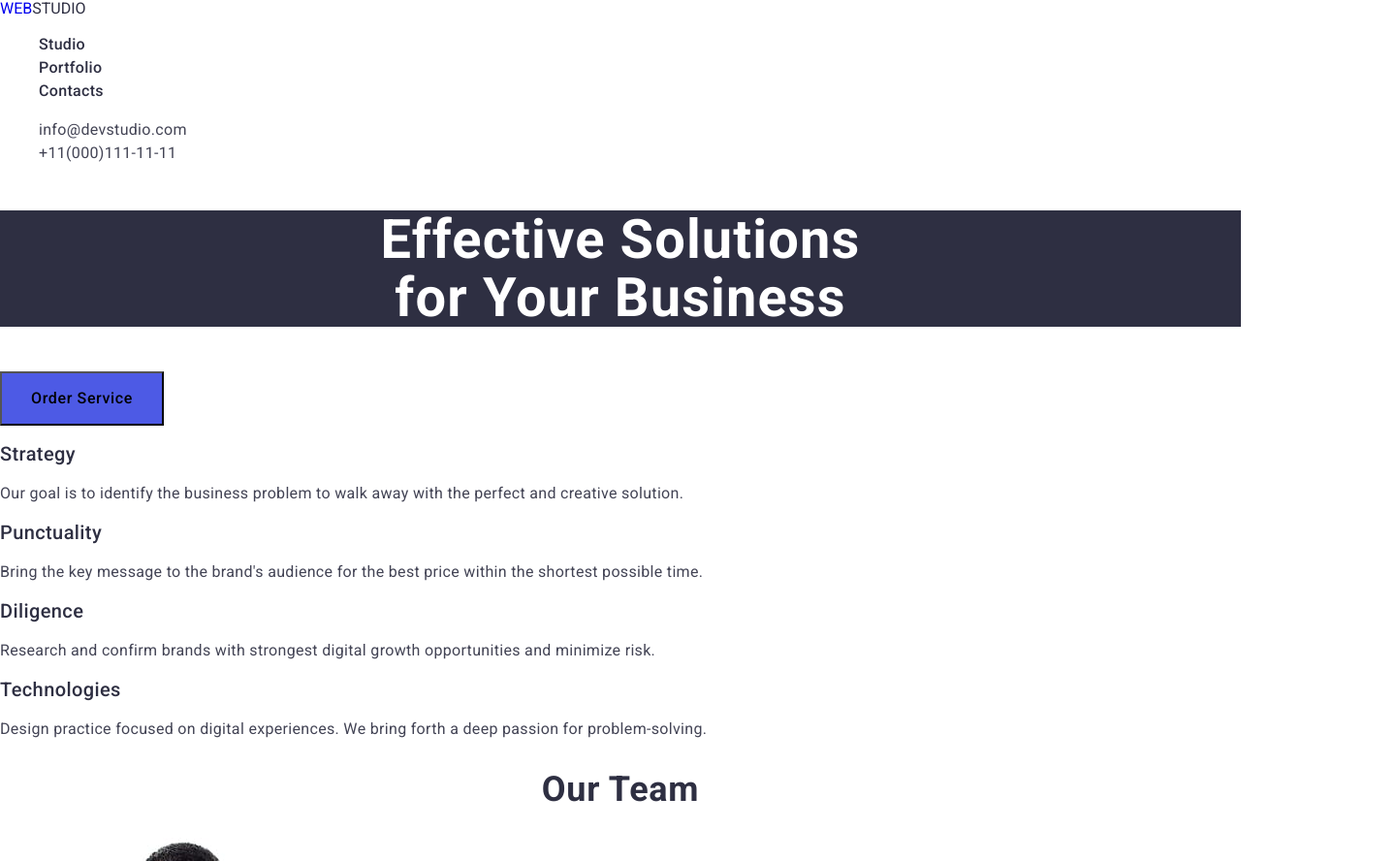
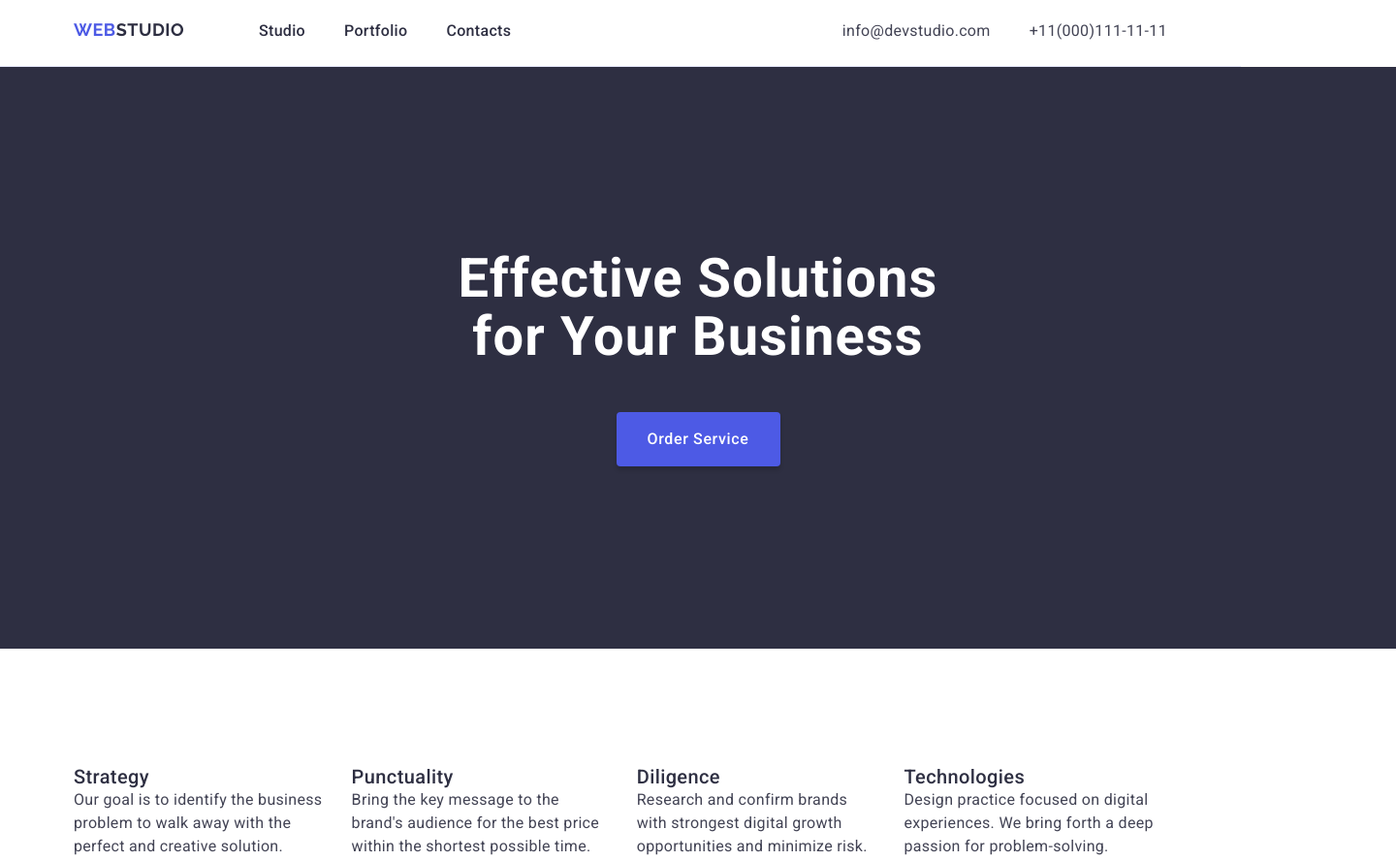
Before and after one commit to VadymEra/testingmyskills, a plain HTML site: page index.html in a window 1280 px wide. Shown: the top 888 px of the page at 97% size, 1440 px wide, since content can reach past the window. Drawn offline with nearby package versions, Linux system fonts and the light colour scheme.

Commit message:
fix code

```diff
--- a/css/styles.css
+++ b/css/styles.css
@@ -1,7 +1,13 @@
-body {
-    color: #434455;
-    font-family: "Roboto", "Raleway", sans-serif;
-    background-color: #ffffff;
+/* #region base reset */
+
+h1,
+h2,
+h3,
+h4,
+h5,
+h6,
+p {
+  margin: 0;
 }
 
 a {
@@ -11,16 +17,77 @@ a {
 
 ul {
   list-style: none;
+  margin: 0;
+  padding: 0;
 }
+
+
+button {
+  cursor: pointer;
+}
+
+* {
+  box-sizing: border-box;
+}
+
+/* #endregion */
+
+/* #region base set */
+body {
+    color: #434455;
+    font-family: "Roboto", "Raleway", sans-serif;
+    background-color: #ffffff; }
+
+img {
+  display: block;
+  width: 100%;
+  max-width: 100%;
+  height: auto;
+}
+
+.section {
+    padding: 120px 0;
+}
+
+.container {
+    max-width: 1158px;
+    width: 100%;
+    padding-left: 15px;
+    padding-right: 15px;
+    margin-left: auto;
+    margin-right: auto;
+}
+
+/* #endregion */
+
+/* #region header */
 /* logo header-footer */
 .logo-header {
   width: 115px;
   height: 24px;
+  font-family: "Raleway", sans-serif;
+  font-weight: 700;
+  font-size: 18px;
+  line-height: 1.16667;
+  letter-spacing: 0.03em;
+  text-transform: uppercase;
+  color: #4d5ae5;
+  margin-right: 76px;
+
 }
 
 .logo-footer {
   width: 115px;
   height: 24px;
+  width: 115px;
+  height: 24px;
+  font-family: "Raleway", sans-serif;
+  font-weight: 700;
+  font-size: 18px;
+  line-height: 1.16667;
+  letter-spacing: 0.03em;
+  text-transform: uppercase;
+  color: #4d5ae5;
 }
 
 .color-studio-header {
@@ -31,9 +98,40 @@ ul {
   color: #f4f4fd;
 }
 
+.header {
+  padding-bottom: 24px;
+  padding-top: 20px;
+  background-color: #ffffff;
+  opacity: 1;
+  border-bottom: 1px solid #e7e9fc;
+}
 
 
+
+.header-container {
+    display: flex;
+    align-items: center;
+    justify-content: space-between;
+    width: 100%;
+}
 /* navigation header */
+
+.navigation-header {
+  display: flex;
+  align-items: center;
+}
+
+.navigation-list {
+  display: flex;
+  align-items: flex-start;
+  justify-content: flex-start;
+  flex-direction: row;
+  gap: 40px;
+}
+
+.navigation-item {
+
+}
 
 .navigation-link {
   font-weight: 500;
@@ -53,8 +151,21 @@ ul {
   color: #434455;
 }
 
+.address-list {
+    display: flex;
+    gap: 40px;
+}
 
-/* hero title section */
+/* #endregion */
+
+/* #region hero title section */
+
+.hero-section {
+    padding: 188px 0;
+    background-color: #2e2f42;
+    width: 1440px;
+}
+
 
 .hero-title {
   font-weight: 700;
@@ -63,19 +174,38 @@ ul {
   letter-spacing: 0.02em;
   text-align: center;
   color: #fff;
-    background-color:#2e2f42;
+  margin-bottom: 48px;
 }
 
 .button {
+  font-family: "Roboto", sans-serif;
   width: 169px;
   height: 56px;
   background-color: #4d5ae5;
   font-weight: 500;
-    font-size: 16px;
   line-height: 150%;
   letter-spacing: 0.04em;
+  margin: 0 auto;
+  display: flex;
+  align-items: center;
+  justify-content: center;
+  flex-direction: row;
+  gap: 10px;
+  box-shadow: 0 4px 4px 0 rgba(0, 0, 0, 0.15);
+  border-radius: 4px;
+  color: #fff;
+  border: none;
 }
- /* advantages section */
+
+/* #endregion */
+
+/* #region advantages section */
+
+.advantages-list {
+    display: flex;
+    gap: 24px;
+}
+
 
 .strategy-title {
   font-weight: 500;
@@ -141,7 +271,9 @@ ul {
   color: #434455;
 }
 
- /* our team section */
+/* #endregion */
+
+/* #region our team section */
 
 .our-team-section {
   font-weight: 700;
@@ -175,7 +307,9 @@ ul {
   color: #434455;
 }
 
-/* our portfolio section */
+/* #endregion */
+
+/* #region our portfolio section */
 
 .our-portfolio-title {
   font-weight: 700;
@@ -189,6 +323,7 @@ ul {
 .our-portfolio-picture {
   width: 360px;
   height: 300px;
+  border-bottom: 1px solid #e7e9fc;
 }
 
 .our-portfolio-item {
@@ -207,7 +342,9 @@ ul {
   color: #434455;
 }
 
-/* footer section */
+/* #endregion */
+
+/* #region footer section */
 
 .footer {
   background-color: #2e2f42;
@@ -220,3 +357,5 @@ ul {
   letter-spacing: 0.02em;
   color: #f4f4fd;
 }
+
+/* #endregion */
--- a/index.html
+++ b/index.html
@@ -4,26 +4,26 @@
     <meta charset="UTF-8" />
     <meta name="viewport" content="width=device-width, initial-scale=1.0" />
     <title>Document</title>
+    <link
+      rel="stylesheet"
+      href="https://cdnjs.cloudflare.com/ajax/libs/modern-normalize/3.0.1/modern-normalize.min.css"
+    />
     <link rel="preconnect" href="https://fonts.googleapis.com" />
     <link rel="preconnect" href="https://fonts.gstatic.com" crossorigin />
     <link
       href="https://fonts.googleapis.com/css2?family=Raleway:ital,wght@0,700;1,700&family=Roboto:ital,wght@0,100..900;1,100..900&display=swap"
       rel="stylesheet"
     />
-    <link
-      rel="stylesheet"
-      href="node_modules/modern-normalize/modern-normalize.css"
-    />
     <link rel="stylesheet" href="./css/styles.css" />
   </head>
   <body>
     <header class="header">
-      <!--logo header-->
+      <div class="container header-container">
+        <nav class="navigation-header">
           <a class="logo-header" href="index.html"
             >WEB<span class="color-studio-header">STUDIO</span></a
           >
           <!--navigation header-->
-      <nav class="navigation-header">
           <ul class="navigation-list">
             <li class="navigation-item">
               <a class="navigation-link" href="./index.html">Studio</a>
@@ -38,7 +38,7 @@
         </nav>
         <!--adress header-->
         <address class="address">
-        <ul class="adress-list">
+          <ul class="address-list">
             <li class="address-item">
               <a class="address-header-link" href="mailto:info@devstudio.com"
                 >info@devstudio.com
@@ -51,41 +51,57 @@
             </li>
           </ul>
         </address>
+      </div>
     </header>
     <main>
       <!--hero title-->
-      <section class="hero-section">
+      <section class="hero-section section-style">
+        <div class="container hero-container">
           <h1 class="hero-title">
             Effective Solutions<br />
             for Your Business
           </h1>
           <button class="button" type="button">Order Service</button>
+        </div>
       </section>
       <!--advantages-->
-      <section>
-        <h2 class="strategy-title">Strategy</h2>
+      <section class="advantages section">
+        <div class="container">
+          <ul class="advantages-list">
+            <li class="advantages-item">
+              <h3 class="strategy-title">Strategy</h3>
               <p class="strategy-title-text">
-          Our goal is to identify the business problem to walk away with the
-          perfect and creative solution.
+                Our goal is to identify the business problem to walk away with
+                the perfect and creative solution.
               </p>
-        <h2 class="punctuality-title">Punctuality</h2>
+            </li>
+            <li class="advantages-item">
+              <h3 class="punctuality-title">Punctuality</h3>
               <p class="punctuality-title-text">
                 Bring the key message to the brand's audience for the best price
                 within the shortest possible time.
               </p>
-        <h2 class="diligence-title">Diligence</h2>
+            </li>
+            <li class="advantages-item">
+              <h3 class="diligence-title">Diligence</h3>
               <p class="diligence-title-text">
                 Research and confirm brands with strongest digital growth
                 opportunities and minimize risk.
               </p>
-        <h2 class="technologies-title">Technologies</h2>
+            </li>
+            <li class="advantages-item">
+              <h3 class="technologies-title">Technologies</h3>
               <p class="technologies-title-text">
-          Design practice focused on digital experiences. We bring forth a deep
-          passion for problem-solving.
+                Design practice focused on digital experiences. We bring forth a
+                deep passion for problem-solving.
               </p>
+            </li>
+          </ul>
+        </div>
       </section>
       <!--team-->
-      <section>
+      <section class="team section">
+        <div class="container">
           <h2 class="our-team-section">Our Team</h2>
           <ul class="our-team-list">
             <li class="team-photo">
@@ -129,9 +145,11 @@
               <p class="team-text">UI Designer</p>
             </li>
           </ul>
+        </div>
       </section>
       <!--our portfolio-->
-      <section class="our-portfolio">
+      <section class="our-portfolio section">
+        <div class="container">
           <h2 class="our-portfolio-title">Our Portfolio</h2>
           <ul class="our-portfolio-list">
             <li class="our-portfolio-picture">
@@ -195,11 +213,12 @@
               <p class="our-portfolio-text">Marketing</p>
             </li>
           </ul>
+        </div>
       </section>
     </main>
     <!--footer section-->
     <footer class="footer">
-      <section>
+      <div class="container">
         <a class="logo-footer" href="index.html"
           >WEB<span class="color-studio-footer">STUDIO</span></a
         >
@@ -207,7 +226,7 @@
           Increase the flow of customers and sales for your business with
           digital marketing & growth solutions.
         </p>
-      </section>
+      </div>
     </footer>
   </body>
 </html>
```
Lines whose indentation alone changed are shown as unchanged.
